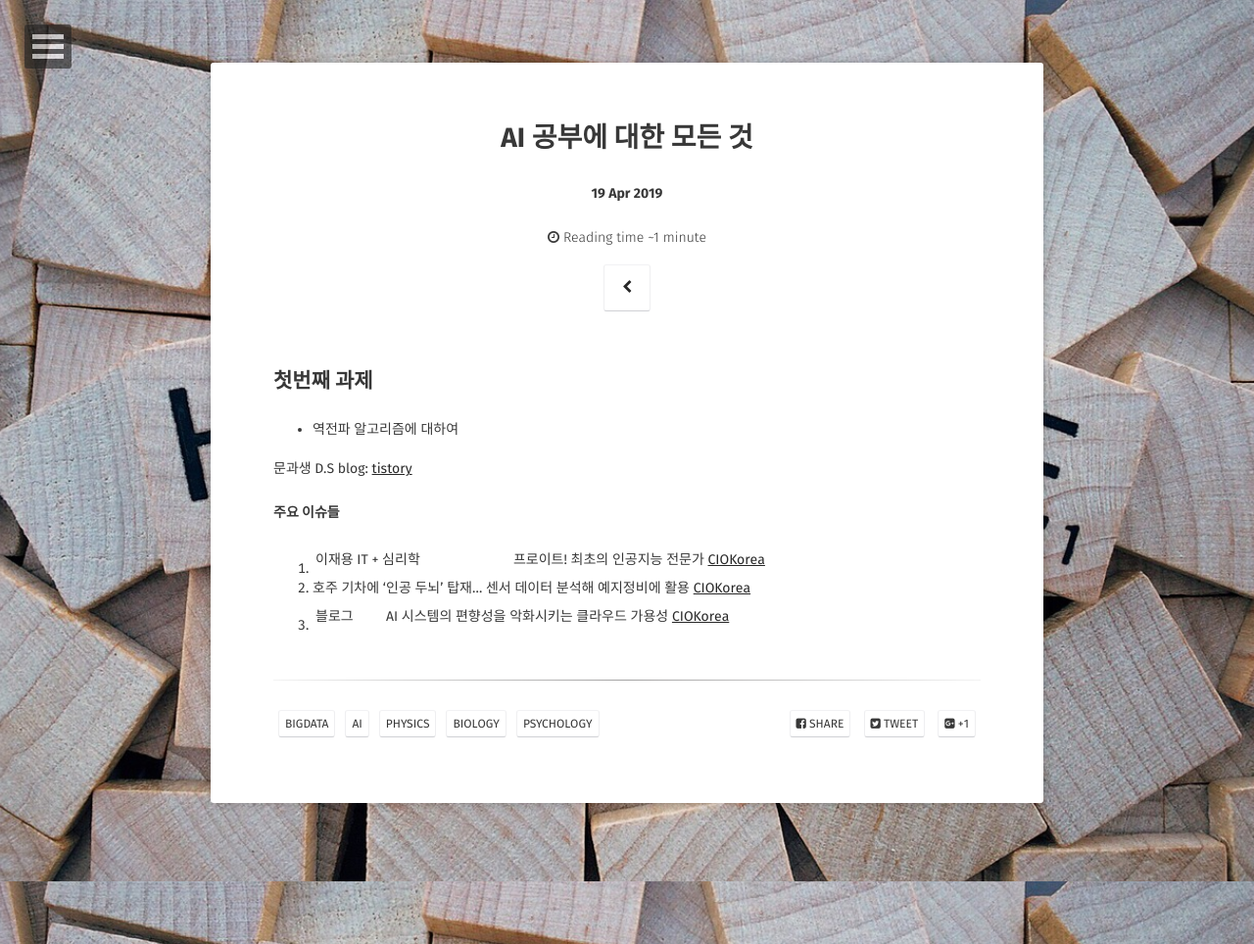
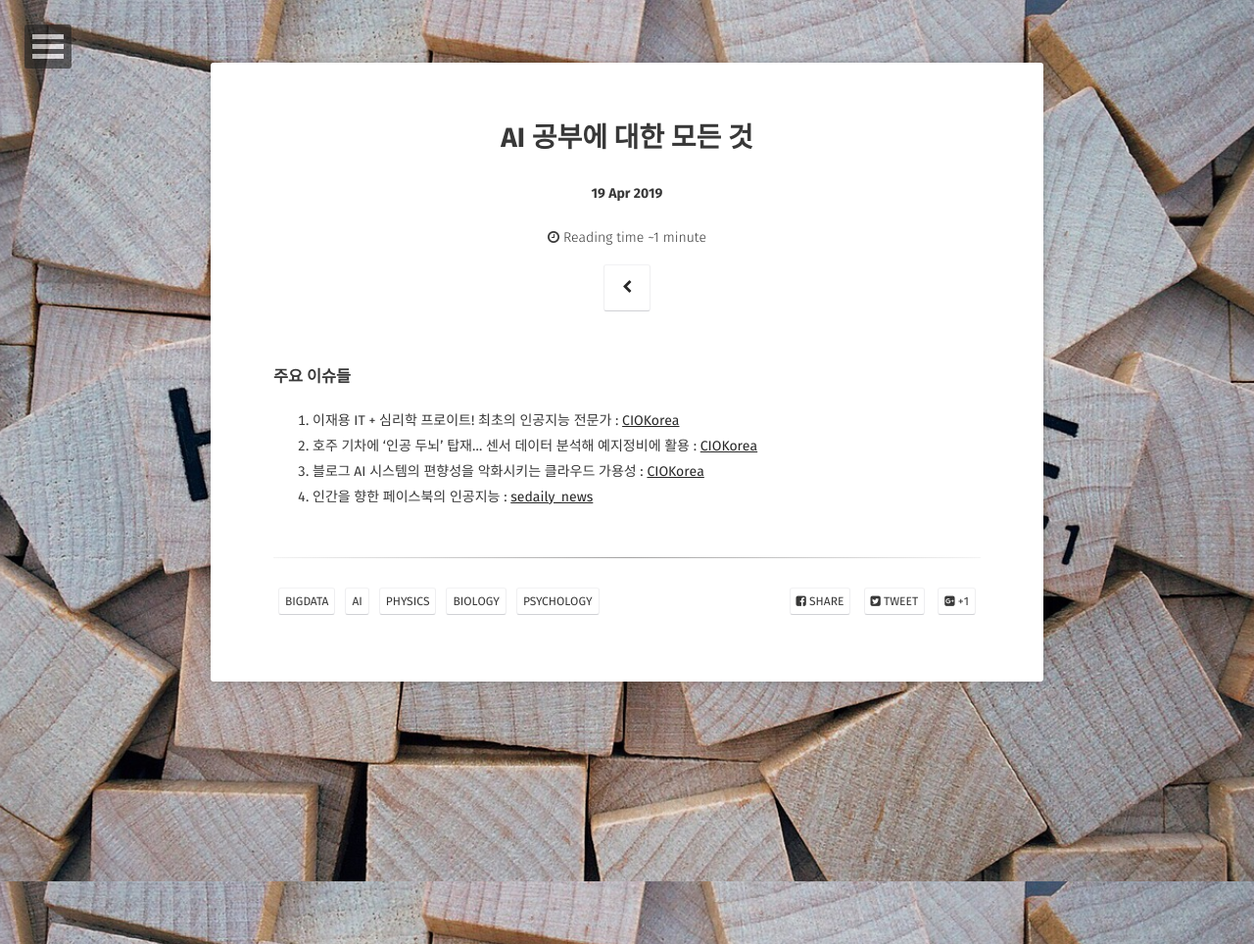
Before and after one commit to Jungjihyuk/JH_Life, a Jekyll site: the page built from _posts/2019-04-19-AI.md, in a window 1280 px wide. Shown: the whole page at 98% size. Built offline with Jekyll 4.4.1, drawn with Linux system fonts in a browser that asks for light colours; some web fonts are replaced; comment, search, counter and statistics services are not loaded.

Commit message:
Add news

```diff
--- a/_posts/2019-04-19-AI.md
+++ b/_posts/2019-04-19-AI.md
@@ -11,18 +11,10 @@ tag:
 - Psychology
 ---
 
-## 첫번째 과제
-* 역전파 알고리즘에 대하여
 
+### 주요 이슈들
 
-문과생 D.S blog: [tistory](https://sacko.tistory.com)
-
-
-
-
-
-#### 주요 이슈들
-
-1. 이재용 IT + 심리학| 프로이트! 최초의 인공지능 전문가 [CIOKorea](https://www.ciokorea/news/121257)
-2. 호주 기차에 '인공 두뇌' 탑재... 센서 데이터 분석해 예지정비에 활용 [CIOKorea](https://www.ciokorea/t/22000/AI/121235)
-3. 블로그 | AI 시스템의 편향성을 악화시키는 클라우드 가용성 [CIOKorea](https://www.ciokorea/t/22000/ai/120539)
+1. 이재용 IT + 심리학 프로이트! 최초의 인공지능 전문가 : [CIOKorea](https://www.ciokorea/news/121257)
+2. 호주 기차에 '인공 두뇌' 탑재... 센서 데이터 분석해 예지정비에 활용 : [CIOKorea](https://www.ciokorea/t/22000/AI/121235)
+3. 블로그 AI 시스템의 편향성을 악화시키는 클라우드 가용성 : [CIOKorea](https://www.ciokorea/t/22000/ai/120539)
+4. 인간을 향한 페이스북의 인공지능 : [sedaily_news](https://www.sedaily.com/NewsView/1L028SV7VI)
```
